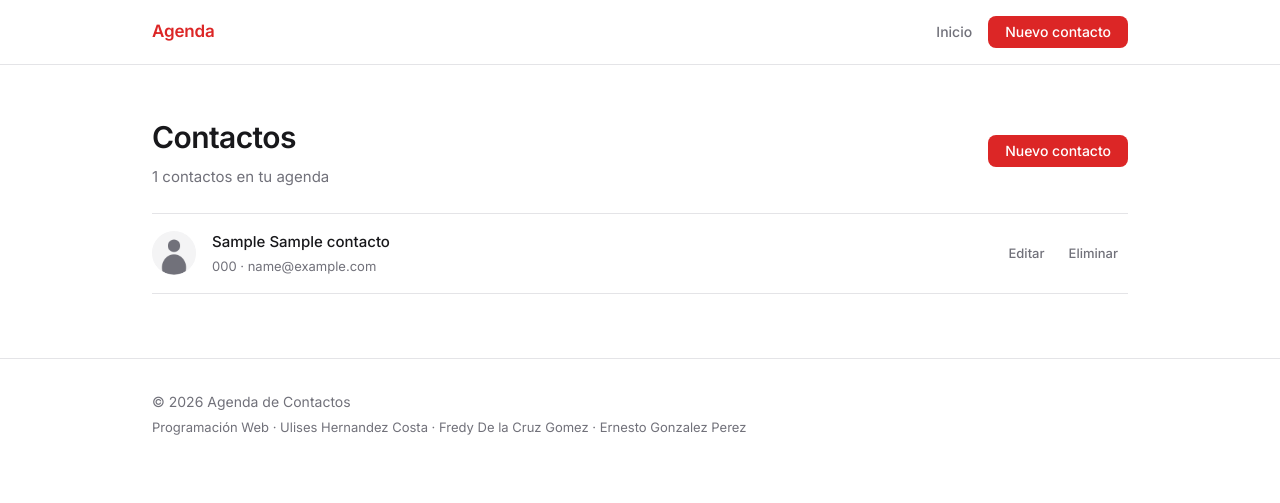
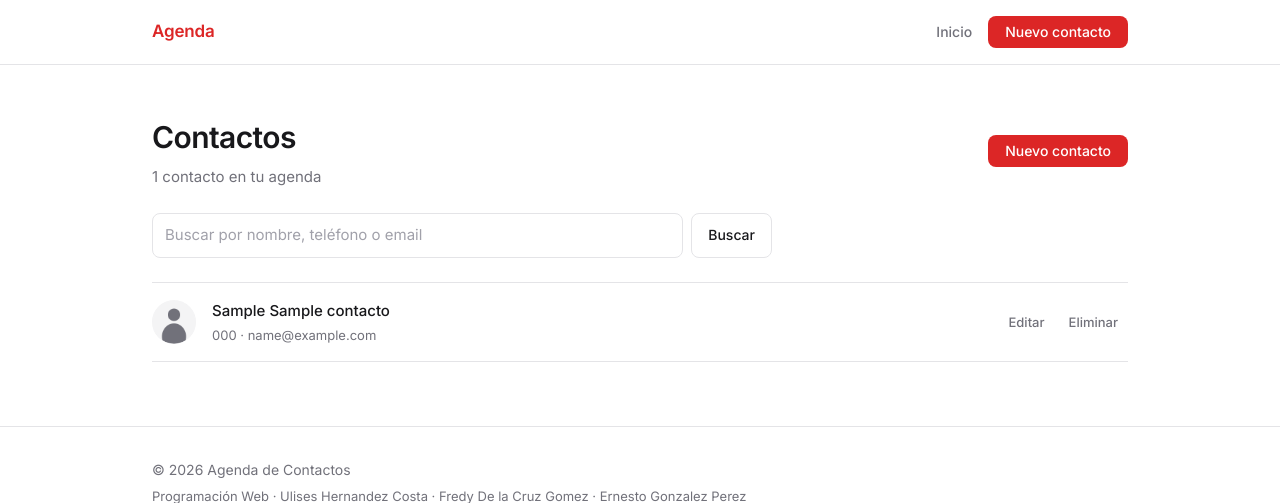
Before and after one commit to UlisesCosta/proyecto-agenda, a PHP site: page / in a window 1280 px wide. Shown: the top 503 px of the page. Run offline with PHP 8.4, Linux system fonts and the light colour scheme; tables that the repository leaves empty hold one stand-in row (values such as "Sample post").

Commit message:
index final con todos los requisitos

```diff
--- a/index.php
+++ b/index.php
@@ -6,21 +6,60 @@
 require_once __DIR__ . '/config/db.php';
 require_once __DIR__ . '/includes/funciones.php';
 
+if (session_status() === PHP_SESSION_NONE) {
+    session_start();
+}
+
+// Mensajes de sesión: éxito (mensaje) y error (error)
+$mensaje = $_SESSION['mensaje'] ?? '';
+$flashError = $_SESSION['error'] ?? '';
+unset($_SESSION['mensaje'], $_SESSION['error']);
+$mensaje = is_string($mensaje) ? $mensaje : '';
+$flashError = is_string($flashError) ? $flashError : '';
+
 $titulo = 'Contactos';
 
-// Obtener todos los contactos ordenados por apellido y nombre.
-// Esta consulta no recibe datos del usuario, por eso usa query() sin
-// parámetros. Las sentencias preparadas (prepare/execute) se usan en las
-// páginas que reciben datos: guardar.php, actualizar.php y eliminar.php.
+// Búsqueda por nombre, apellido, teléfono o email.
+// La consulta usa prepare/execute porque ahora recibe un parámetro.
+$busqueda = trim((string) ($_GET['q'] ?? ''));
+if (mb_strlen($busqueda) > 80) {
+    $busqueda = mb_substr($busqueda, 0, 80);
+}
+
 $contactos = [];
 $error = false;
 
 try {
-    $stmt = $pdo->query('SELECT * FROM contactos ORDER BY apellido, nombre');
+    $sql = 'SELECT * FROM contactos';
+    $parametros = [];
+
+    if ($busqueda !== '') {
+        $sql .= ' WHERE nombre LIKE ?
+                     OR apellido LIKE ?
+                     OR telefono LIKE ?
+                     OR email LIKE ?';
+        $parametros = array_fill(0, 4, '%' . $busqueda . '%');
+    }
+
+    $sql .= ' ORDER BY apellido, nombre';
+
+    $stmt = $pdo->prepare($sql);
+    $stmt->execute($parametros);
     $contactos = $stmt->fetchAll();
 } catch (PDOException $e) {
     error_log('Error al listar contactos: ' . $e->getMessage());
     $error = true;
+}
+
+$totalContactos = count($contactos);
+if ($busqueda === '') {
+    $descripcion = $totalContactos === 1
+        ? '1 contacto en tu agenda'
+        : $totalContactos . ' contactos en tu agenda';
+} else {
+    $descripcion = $totalContactos === 1
+        ? '1 resultado para «' . $busqueda . '»'
+        : $totalContactos . ' resultados para «' . $busqueda . '»';
 }
 
 require_once __DIR__ . '/includes/header.php';
@@ -30,21 +69,52 @@ require_once __DIR__ . '/includes/header.php';
     <header class="page-header">
         <div>
             <h1 class="page-title">Contactos</h1>
-            <p class="page-description"><?php echo count($contactos); ?> contactos en tu agenda</p>
+            <p class="page-description"><?php echo e($descripcion); ?></p>
         </div>
         <a href="crear.php" class="btn btn-primary">Nuevo contacto</a>
     </header>
+
+    <?php if ($mensaje !== ''): ?>
+        <div class="alert alert-success" role="status">
+            <?php echo e($mensaje); ?>
+        </div>
+    <?php endif; ?>
+
+    <?php if ($flashError !== ''): ?>
+        <div class="alert" role="alert">
+            <?php echo e($flashError); ?>
+        </div>
+    <?php endif; ?>
+
+    <form class="buscador" method="get" action="index.php" role="search">
+        <label class="sr-only" for="busqueda">Buscar contactos</label>
+        <input class="form-control" id="busqueda" name="q" type="search" maxlength="80"
+               placeholder="Buscar por nombre, teléfono o email"
+               value="<?php echo e($busqueda); ?>">
+        <button class="btn btn-ghost" type="submit">Buscar</button>
+        <?php if ($busqueda !== ''): ?>
+            <a class="btn btn-ghost" href="index.php">Limpiar</a>
+        <?php endif; ?>
+    </form>
 
     <?php if ($error): ?>
         <div class="alert" role="alert">
             No se pudo cargar la lista de contactos. Inténtalo más tarde.
         </div>
     <?php elseif (empty($contactos)): ?>
-        <div class="empty-state">
-            <h2>No hay contactos todavía</h2>
-            <p>Agrega tu primer contacto para empezar.</p>
-            <a href="crear.php" class="btn btn-primary">Agregar contacto</a>
-        </div>
+        <?php if ($busqueda !== ''): ?>
+            <div class="empty-state">
+                <h2>Sin resultados</h2>
+                <p>No se encontraron contactos para «<?php echo e($busqueda); ?>».</p>
+                <a href="index.php" class="btn btn-ghost">Ver todos los contactos</a>
+            </div>
+        <?php else: ?>
+            <div class="empty-state">
+                <h2>No hay contactos todavía</h2>
+                <p>Agrega tu primer contacto para empezar.</p>
+                <a href="crear.php" class="btn btn-primary">Agregar contacto</a>
+            </div>
+        <?php endif; ?>
     <?php else: ?>
         <div class="lista-contactos">
             <?php foreach ($contactos as $contacto): ?>
@@ -76,8 +146,7 @@ require_once __DIR__ . '/includes/header.php';
                     <div class="contacto-acciones">
                         <a class="accion" href="editar.php?id=<?php echo (int) $contacto['id']; ?>">Editar</a>
                         <a class="accion accion-peligro"
-                           href="eliminar.php?id=<?php echo (int) $contacto['id']; ?>"
-                           onclick="return confirm('¿Seguro que quieres eliminar este contacto?');">Eliminar</a>
+                           href="eliminar.php?id=<?php echo (int) $contacto['id']; ?>">Eliminar</a>
                     </div>
                 </article>
             <?php endforeach; ?>
```
